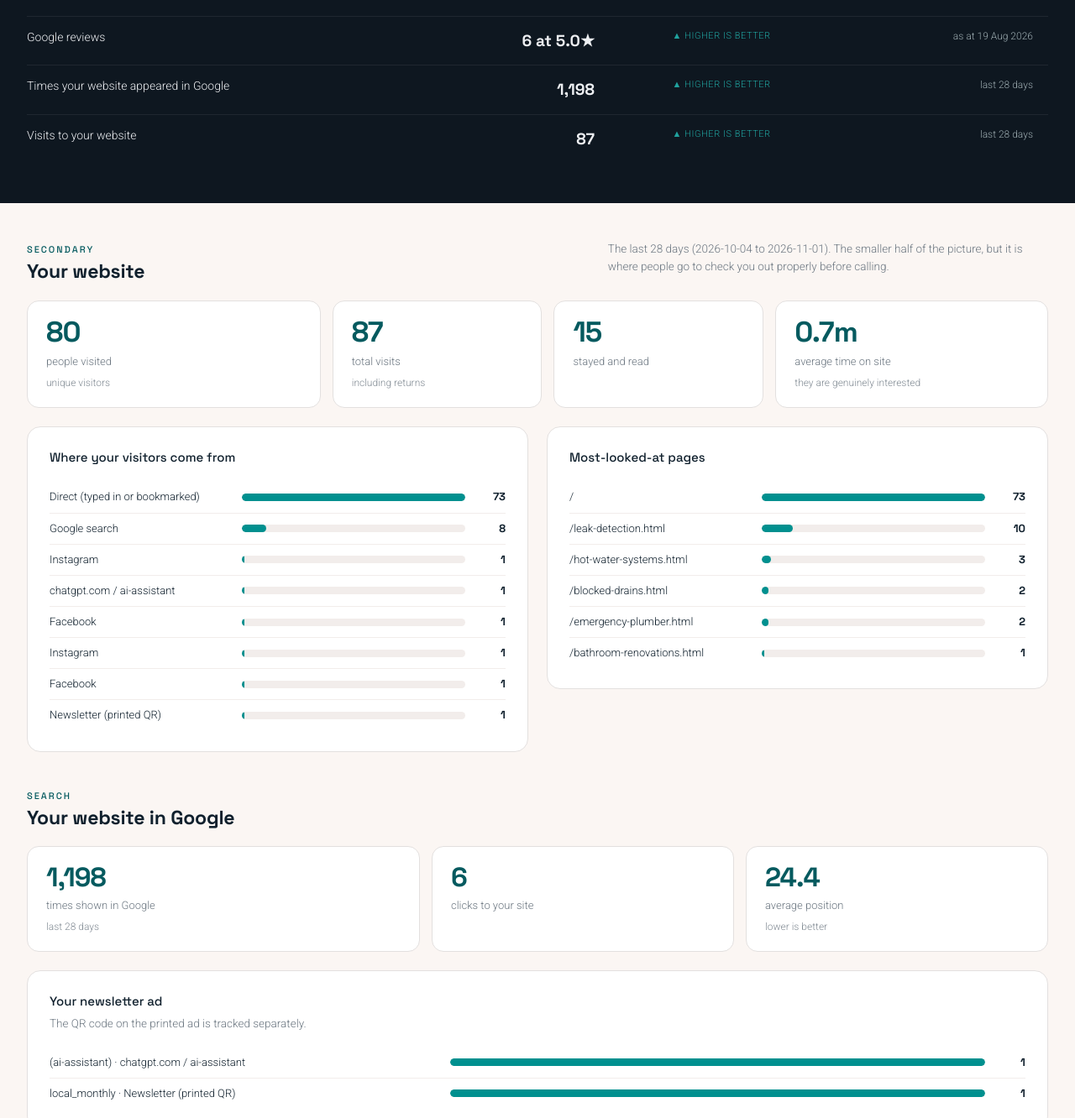
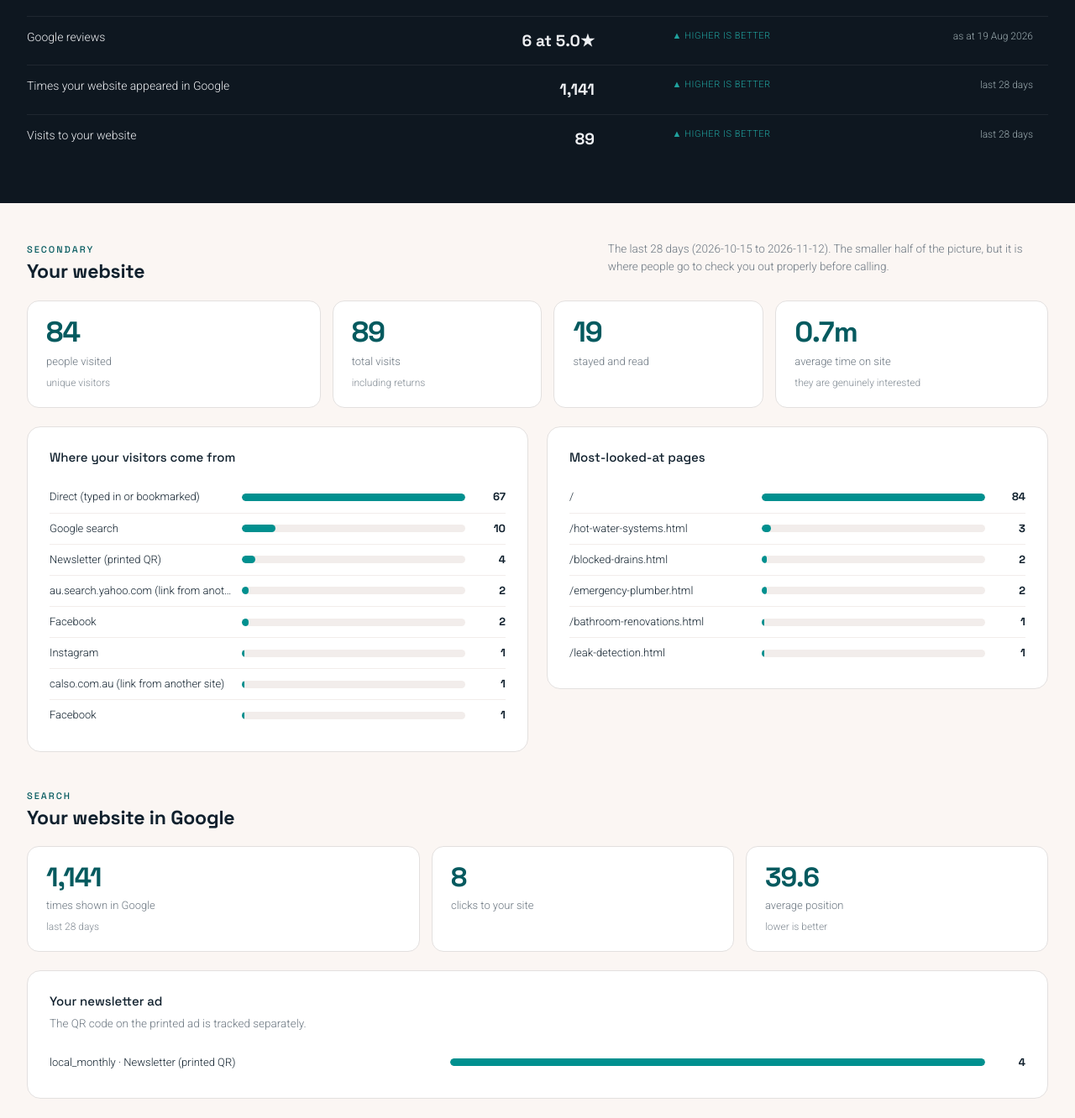
Before and after one commit to ferrisbueller92/coastal-ways-plumbing, a plain HTML site: page analytics/index.html in a window 1280 px wide. Shown: the part 3181-4513 px from the top of the page at 84% size. Drawn offline with Linux system fonts and the light colour scheme.

Commit message:
cos: refresh CWP website analytics

```diff
--- a/analytics/index.html
+++ b/analytics/index.html
@@ -277,26 +277,26 @@ footer b{color:var(--brand-teal)}footer a{color:var(--brand-teal)}
   and six months we can put the new numbers beside them and see honestly whether what we did
   worked. If something we try does not move these, we will say so and change the plan rather than
   keep going.</p>
-  <table><tbody><tr><td>People who saw your Google listing</td><td class="bm-v">594</td><td class="bm-d up">&#9650; higher is better</td><td class="td-sub">6 months to Aug 2026</td></tr><tr><td>Phone calls from the listing</td><td class="bm-v">13</td><td class="bm-d up">&#9650; higher is better</td><td class="td-sub">same period</td></tr><tr><td>Website clicks from the listing</td><td class="bm-v">20</td><td class="bm-d up">&#9650; higher is better</td><td class="td-sub">same period</td></tr><tr><td>Direction requests</td><td class="bm-v">107</td><td class="bm-d down">&#9660; lower is better</td><td class="td-sub">the one number we want to see fall</td></tr><tr><td>Search terms your listing appears for</td><td class="bm-v">&lt;50 distinct terms</td><td class="bm-d up">&#9650; higher is better</td><td class="td-sub">we want this to rise</td></tr><tr><td>Google reviews</td><td class="bm-v">6 at 5.0★</td><td class="bm-d up">&#9650; higher is better</td><td class="td-sub">as at 19 Aug 2026</td></tr><tr><td>Times your website appeared in Google</td><td class="bm-v">1,198</td><td class="bm-d up">&#9650; higher is better</td><td class="td-sub">last 28 days</td></tr><tr><td>Visits to your website</td><td class="bm-v">87</td><td class="bm-d up">&#9650; higher is better</td><td class="td-sub">last 28 days</td></tr></tbody></table>
+  <table><tbody><tr><td>People who saw your Google listing</td><td class="bm-v">594</td><td class="bm-d up">&#9650; higher is better</td><td class="td-sub">6 months to Aug 2026</td></tr><tr><td>Phone calls from the listing</td><td class="bm-v">13</td><td class="bm-d up">&#9650; higher is better</td><td class="td-sub">same period</td></tr><tr><td>Website clicks from the listing</td><td class="bm-v">20</td><td class="bm-d up">&#9650; higher is better</td><td class="td-sub">same period</td></tr><tr><td>Direction requests</td><td class="bm-v">107</td><td class="bm-d down">&#9660; lower is better</td><td class="td-sub">the one number we want to see fall</td></tr><tr><td>Search terms your listing appears for</td><td class="bm-v">&lt;50 distinct terms</td><td class="bm-d up">&#9650; higher is better</td><td class="td-sub">we want this to rise</td></tr><tr><td>Google reviews</td><td class="bm-v">6 at 5.0★</td><td class="bm-d up">&#9650; higher is better</td><td class="td-sub">as at 19 Aug 2026</td></tr><tr><td>Times your website appeared in Google</td><td class="bm-v">1,141</td><td class="bm-d up">&#9650; higher is better</td><td class="td-sub">last 28 days</td></tr><tr><td>Visits to your website</td><td class="bm-v">89</td><td class="bm-d up">&#9650; higher is better</td><td class="td-sub">last 28 days</td></tr></tbody></table>
 </div></div>
 
 <div class="wrap">
   <div class="sec">
     <div class="sec-h"><div><div class="eyebrow">Secondary</div><h2>Your website</h2></div>
-      <p class="sub" style="margin:0">The last 28 days (2026-10-04 to 2026-11-01). The smaller half of the
+      <p class="sub" style="margin:0">The last 28 days (2026-10-15 to 2026-11-12). The smaller half of the
       picture, but it is where people go to check you out properly before calling.</p></div>
-    <div class="wtiles"><div class="ht "><div class="ht-n">80</div><div class="ht-l">people visited</div><div class="ht-note">unique visitors</div></div><div class="ht "><div class="ht-n">87</div><div class="ht-l">total visits</div><div class="ht-note">including returns</div></div><div class="ht "><div class="ht-n">15</div><div class="ht-l">stayed and read</div></div><div class="ht "><div class="ht-n">0.7m</div><div class="ht-l">average time on site</div><div class="ht-note">they are genuinely interested</div></div></div>
+    <div class="wtiles"><div class="ht "><div class="ht-n">84</div><div class="ht-l">people visited</div><div class="ht-note">unique visitors</div></div><div class="ht "><div class="ht-n">89</div><div class="ht-l">total visits</div><div class="ht-note">including returns</div></div><div class="ht "><div class="ht-n">19</div><div class="ht-l">stayed and read</div></div><div class="ht "><div class="ht-n">0.7m</div><div class="ht-l">average time on site</div><div class="ht-note">they are genuinely interested</div></div></div>
     <div class="r3" style="margin-top:22px">
-      <div class="panel"><div class="panel-h"><h3>Where your visitors come from</h3></div><div class="mini"><span class="mini-l">Direct (typed in or bookmarked)</span><span class="mini-track"><i style="width:100%"></i></span><span class="mini-v">73</span></div><div class="mini"><span class="mini-l">Google search</span><span class="mini-track"><i style="width:11%"></i></span><span class="mini-v">8</span></div><div class="mini"><span class="mini-l">Instagram</span><span class="mini-track"><i style="width:1%"></i></span><span class="mini-v">1</span></div><div class="mini"><span class="mini-l">chatgpt.com / ai-assistant</span><span class="mini-track"><i style="width:1%"></i></span><span class="mini-v">1</span></div><div class="mini"><span class="mini-l">Facebook</span><span class="mini-track"><i style="width:1%"></i></span><span class="mini-v">1</span></div><div class="mini"><span class="mini-l">Instagram</span><span class="mini-track"><i style="width:1%"></i></span><span class="mini-v">1</span></div><div class="mini"><span class="mini-l">Facebook</span><span class="mini-track"><i style="width:1%"></i></span><span class="mini-v">1</span></div><div class="mini"><span class="mini-l">Newsletter (printed QR)</span><span class="mini-track"><i style="width:1%"></i></span><span class="mini-v">1</span></div></div>
-      <div class="panel"><div class="panel-h"><h3>Most-looked-at pages</h3></div><div class="mini"><span class="mini-l">/</span><span class="mini-track"><i style="width:100%"></i></span><span class="mini-v">73</span></div><div class="mini"><span class="mini-l">/leak-detection.html</span><span class="mini-track"><i style="width:14%"></i></span><span class="mini-v">10</span></div><div class="mini"><span class="mini-l">/hot-water-systems.html</span><span class="mini-track"><i style="width:4%"></i></span><span class="mini-v">3</span></div><div class="mini"><span class="mini-l">/blocked-drains.html</span><span class="mini-track"><i style="width:3%"></i></span><span class="mini-v">2</span></div><div class="mini"><span class="mini-l">/emergency-plumber.html</span><span class="mini-track"><i style="width:3%"></i></span><span class="mini-v">2</span></div><div class="mini"><span class="mini-l">/bathroom-renovations.html</span><span class="mini-track"><i style="width:1%"></i></span><span class="mini-v">1</span></div></div>
+      <div class="panel"><div class="panel-h"><h3>Where your visitors come from</h3></div><div class="mini"><span class="mini-l">Direct (typed in or bookmarked)</span><span class="mini-track"><i style="width:100%"></i></span><span class="mini-v">67</span></div><div class="mini"><span class="mini-l">Google search</span><span class="mini-track"><i style="width:15%"></i></span><span class="mini-v">10</span></div><div class="mini"><span class="mini-l">Newsletter (printed QR)</span><span class="mini-track"><i style="width:6%"></i></span><span class="mini-v">4</span></div><div class="mini"><span class="mini-l">au.search.yahoo.com (link from another site)</span><span class="mini-track"><i style="width:3%"></i></span><span class="mini-v">2</span></div><div class="mini"><span class="mini-l">Facebook</span><span class="mini-track"><i style="width:3%"></i></span><span class="mini-v">2</span></div><div class="mini"><span class="mini-l">Instagram</span><span class="mini-track"><i style="width:1%"></i></span><span class="mini-v">1</span></div><div class="mini"><span class="mini-l">calso.com.au (link from another site)</span><span class="mini-track"><i style="width:1%"></i></span><span class="mini-v">1</span></div><div class="mini"><span class="mini-l">Facebook</span><span class="mini-track"><i style="width:1%"></i></span><span class="mini-v">1</span></div></div>
+      <div class="panel"><div class="panel-h"><h3>Most-looked-at pages</h3></div><div class="mini"><span class="mini-l">/</span><span class="mini-track"><i style="width:100%"></i></span><span class="mini-v">84</span></div><div class="mini"><span class="mini-l">/hot-water-systems.html</span><span class="mini-track"><i style="width:4%"></i></span><span class="mini-v">3</span></div><div class="mini"><span class="mini-l">/blocked-drains.html</span><span class="mini-track"><i style="width:2%"></i></span><span class="mini-v">2</span></div><div class="mini"><span class="mini-l">/emergency-plumber.html</span><span class="mini-track"><i style="width:2%"></i></span><span class="mini-v">2</span></div><div class="mini"><span class="mini-l">/bathroom-renovations.html</span><span class="mini-track"><i style="width:1%"></i></span><span class="mini-v">1</span></div><div class="mini"><span class="mini-l">/leak-detection.html</span><span class="mini-track"><i style="width:1%"></i></span><span class="mini-v">1</span></div></div>
     </div>
   </div>
 
   <div class="sec">
     <div class="sec-h"><div><div class="eyebrow">Search</div><h2>Your website in Google</h2></div></div>
-    <div class="stiles"><div class="ht "><div class="ht-n">1,198</div><div class="ht-l">times shown in Google</div><div class="ht-note">last 28 days</div></div><div class="ht "><div class="ht-n">6</div><div class="ht-l">clicks to your site</div></div><div class="ht "><div class="ht-n">24.4</div><div class="ht-l">average position</div><div class="ht-note">lower is better</div></div></div>
+    <div class="stiles"><div class="ht "><div class="ht-n">1,141</div><div class="ht-l">times shown in Google</div><div class="ht-note">last 28 days</div></div><div class="ht "><div class="ht-n">8</div><div class="ht-l">clicks to your site</div></div><div class="ht "><div class="ht-n">39.6</div><div class="ht-l">average position</div><div class="ht-note">lower is better</div></div></div>
     <div class="panel" style="margin-top:22px"><div class="panel-h"><h3>Your newsletter ad</h3>
-      <p class="sub">The QR code on the printed ad is tracked separately.</p></div><div class="mini"><span class="mini-l">(ai-assistant) · chatgpt.com / ai-assistant</span><span class="mini-track"><i style="width:100%"></i></span><span class="mini-v">1</span></div><div class="mini"><span class="mini-l">local_monthly · Newsletter (printed QR)</span><span class="mini-track"><i style="width:100%"></i></span><span class="mini-v">1</span></div></div>
+      <p class="sub">The QR code on the printed ad is tracked separately.</p></div><div class="mini"><span class="mini-l">local_monthly · Newsletter (printed QR)</span><span class="mini-track"><i style="width:100%"></i></span><span class="mini-v">4</span></div></div>
   </div>
 
   <div class="sec">
@@ -306,6 +306,6 @@ footer b{color:var(--brand-teal)}footer a{color:var(--brand-teal)}
     <ul><li>Enquiries through the website. The contact form is not yet wired to report submissions.</li><li>Click-to-call on the website. Taps on your phone number are not currently counted.</li><li>Which jobs came from where. Nothing joins a Google call to a quote or an invoice yet.</li><li>Cost per call and cost per job. These only exist once ads are running.</li></ul>
   </div>
 
-  <footer>Prepared &amp; maintained by <b>Just Sorted</b> &middot; updated 2 November 2026 &middot;
+  <footer>Prepared &amp; maintained by <b>Just Sorted</b> &middot; updated 13 November 2026 &middot;
   refreshes automatically &middot; <a href="/strategy/">your growth plan</a></footer>
 </div></body></html>
```
